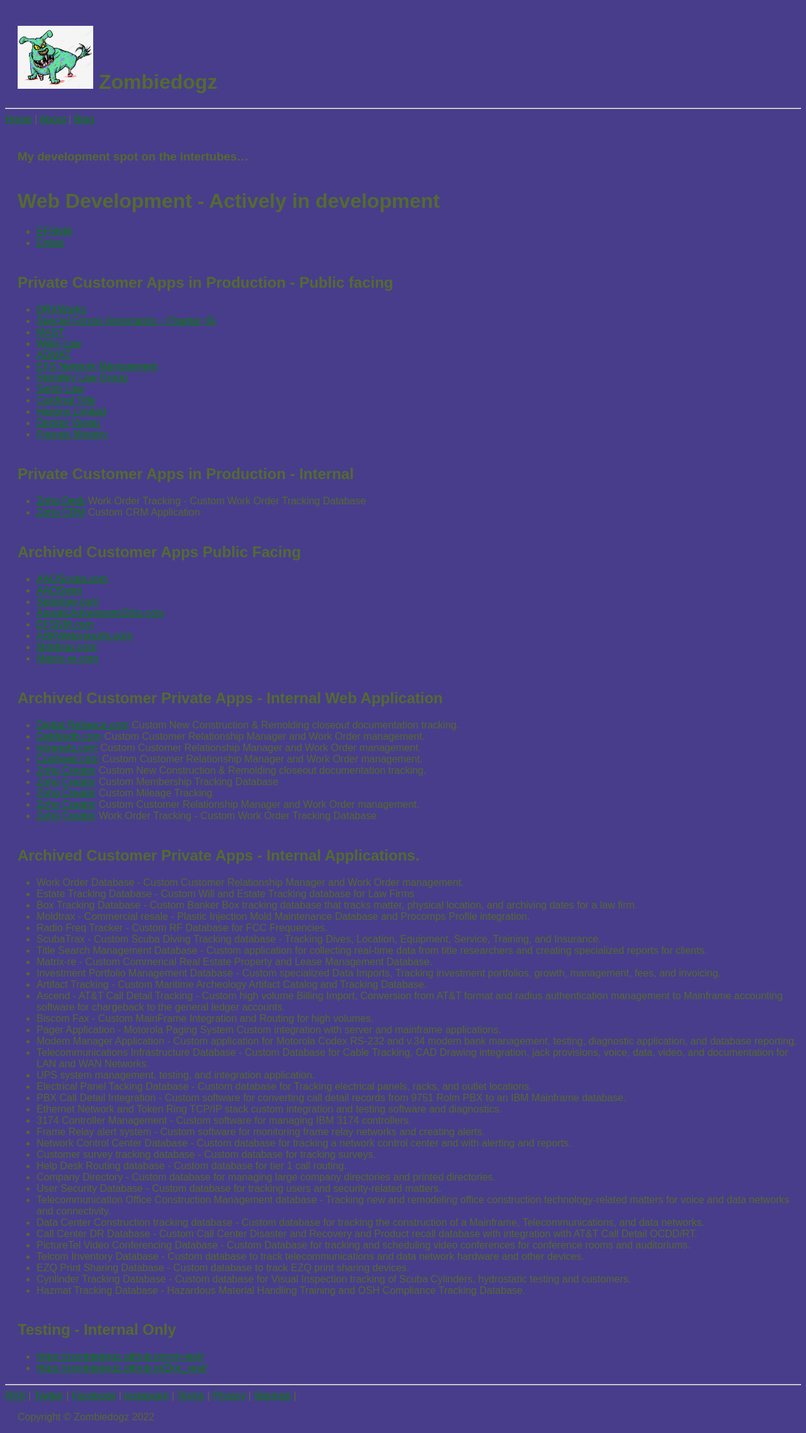
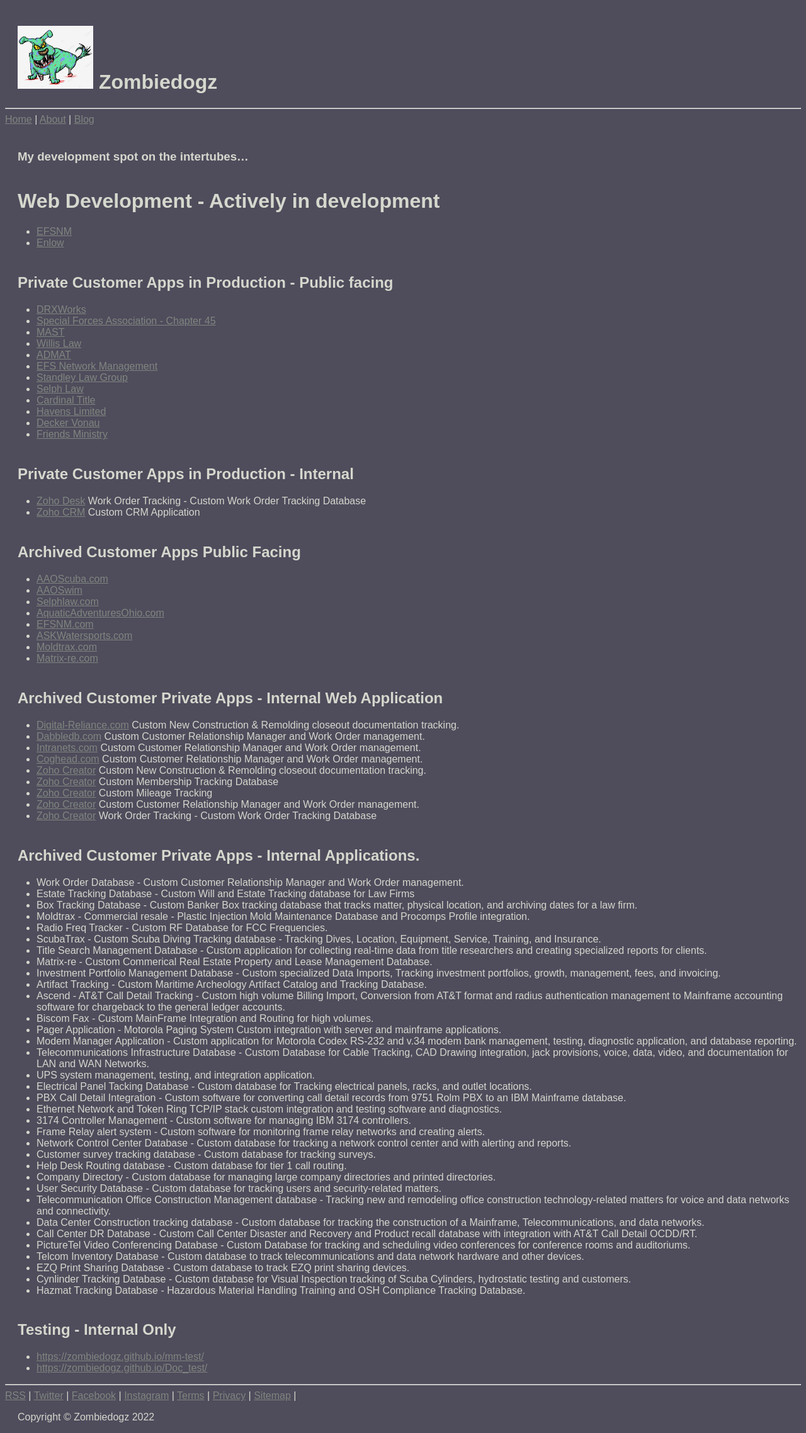
Before and after one commit to zombiedogz/zombiedogz.github.io, a Jekyll site: the page built from index.md, in a window 1280 px wide. Shown: the whole page at 63% size. Built offline with Jekyll 4.4.1, drawn with Linux system fonts in a browser that asks for light colours.

Commit message:
adjusted colors

```diff
--- a/assets/css/z_styles.scss
+++ b/assets/css/z_styles.scss
@@ -3,8 +3,8 @@
 
 body {
     font-family:    Arial, sans-serif;
-    color:        darkolivegreen;
-    background-color: darkslateblue;
+    color:        rgb(212, 216, 205);
+    background-color: rgb(79, 76, 92);
   }
 
 h1,h2,h3,h4,h5,h6 {
@@ -18,7 +18,7 @@
 }
 
 a:link {
-  color: green;
+  color: rgb(127, 134, 127);
 }
 
 a:visited {
@@ -27,11 +27,11 @@
 
 a:hover {
   color: hotpink;
-  background:#66ff66;
+  background:#2e812e;
 }
 
 a:active {
-  color: blue;
+  color: rgb(130, 130, 155);
 }
 
 ul {
```
